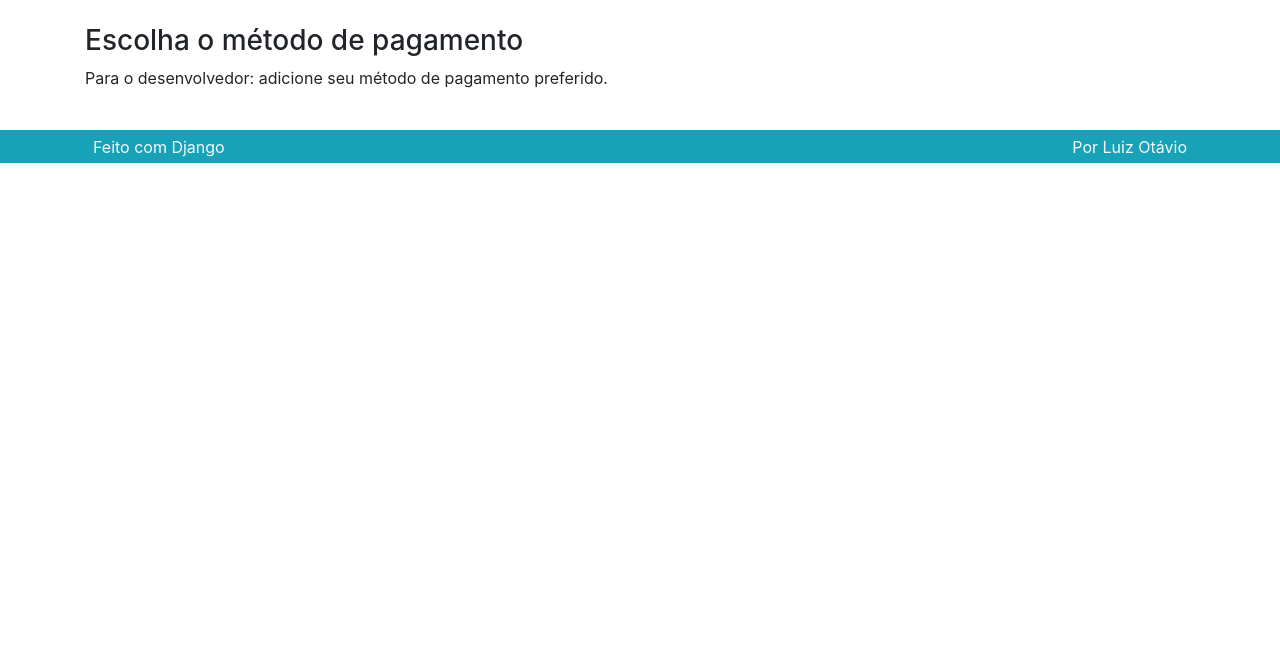
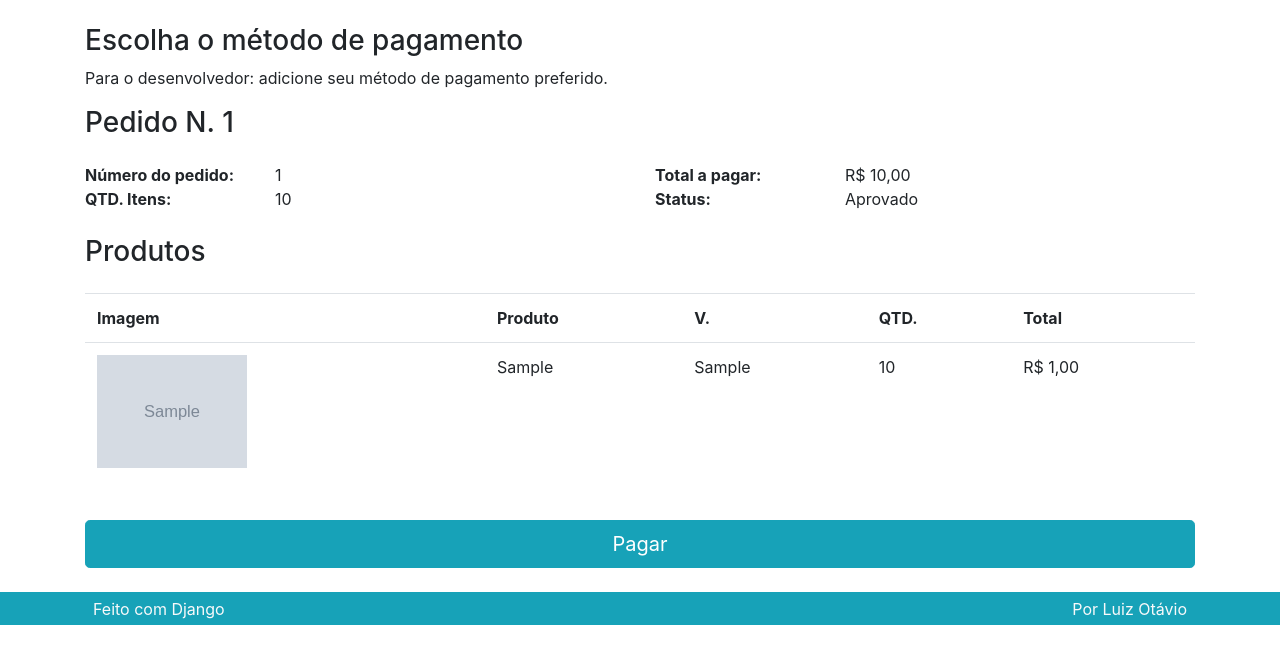
Before and after one commit to gnecco-bot/PROJETO-ECOMMERCE-DJANGO, a Django app: template pedido/templates/pedido/pagar.html in a window 1280 px wide. Shown: the part 56-720 px from the top of the page. Run offline with Django 5.2, Linux system fonts and the light colour scheme; the template is opened without the code that fills it: values that come from a table or form of the project are taken from there, others are empty; tables that the repository leaves empty hold one stand-in row (values such as "Sample post"); grey boxes marked "Sample" are stand-in pictures; some libraries are stand-ins or nearby versions.

Commit message:
View pagar & autenticacao de usuario

```diff
--- a/pedido/templates/pedido/pagar.html
+++ b/pedido/templates/pedido/pagar.html
@@ -1,4 +1,7 @@
 {% extends 'base.html' %}
+
+{% load omfilters %}
+{% load static %}
 
 {% block conteudo %}
 <div class="row">
@@ -8,4 +11,66 @@
     </div>
 </div>
 
+<div class="row">
+    <div class="col">
+        <h3>{{ pedido }}</h3>
+
+        <div class="row mt-4">
+            <div class="col-lg-2 font-weight-bold">Número do pedido:</div>
+            <div class="col-lg-4">{{ pedido.id }}</div>
+            <div class="col-lg-2 font-weight-bold">Total a pagar:</div>
+            <div class="col-lg-4">{{ pedido.total|formata_preco }}</div>
+
+            <div class="col-lg-2 font-weight-bold">QTD. Itens:</div>
+            <div class="col-lg-4">{{ pedido.qtd_total}}</div>
+            <div class="col-lg-2 font-weight-bold">Status:</div>
+            <div class="col-lg-4">{{ pedido.get_status_display }}</div>
+        </div>
+
+        <div class="row mt-4">
+            <div class="col">
+                <h3>Produtos</h3>
+            </div>
+        </div>
+
+        <div class="table-responsive mt-3">
+            <table class="table">
+                <tr>
+                    <th class="d-none d-lg-block">Imagem</th>
+                    <th>Produto</th>
+                    <th>V.</th>
+                    <th>QTD.</th>
+                    <th>Total</th>
+                </tr>
+
+                {% for linha in pedido.itempedido_set.all %}
+                <tr>
+                    <td class="d-none d-lg-block">
+                        <img class="cart-img" src="{% get_media_prefix %}{{ linha.imagem }}">
+                    </td>
+                    <td>{{ linha.produto }}</td>
+                    <td>{{ linha.variacao }}</td>
+                    <td>{{ linha.quantidade }}</td>
+                    <td>
+                        {% if linha.preco_promocional %}
+                            {{ linha.preco_promocional|formata_preco }}
+                        {% else %}
+                            {{ linha.preco|formata_preco }}
+                        {% endif %}
+                    </td>
+                </tr>
+                {% endfor %}
+            </table>
+        </div>
+
+
+        <div class="row mt-4">
+            <div class="col">
+                <a href="#" class="btn btn-primary btn-block btn-lg">Pagar</a>
+            </div>
+        </div>
+
+
+    </div>
+</div>
 {% endblock%}
--- a/pedido/urls.py
+++ b/pedido/urls.py
@@ -4,7 +4,7 @@ from . import views
 app_name = 'pedido'
 
 urlpatterns = [
-    path('', views.Pagar.as_view(), name='pagar'),
+    path('pagar/<int:pk>', views.Pagar.as_view(), name='pagar'),
     path('salvarpedido/', views.SalvarPedido.as_view(), name='salvarpedido'),
     path('lista/', views.Lista.as_view(), name='lista'),
     path('detalhe/', views.Detalhe.as_view(), name='detalhe'),
--- a/produto/templates/produto/resumodacompra.html
+++ b/produto/templates/produto/resumodacompra.html
@@ -68,7 +68,7 @@
 
 <div class="row">
     <div class="col">
-        <a class="btn btn-block btn-primary btn-lg" href="{% url 'pedido:pagar' %}">
+        <a class="btn btn-block btn-primary btn-lg" href="{% url 'pedido:salvarpedido' %}">
             Realizar pedido e pagar agora
         </a>
     </div>
```
Also changed, not shown: pedido/views.py (+40 -16 lines), templates/parciais/_carrinho.html (indentation only).
